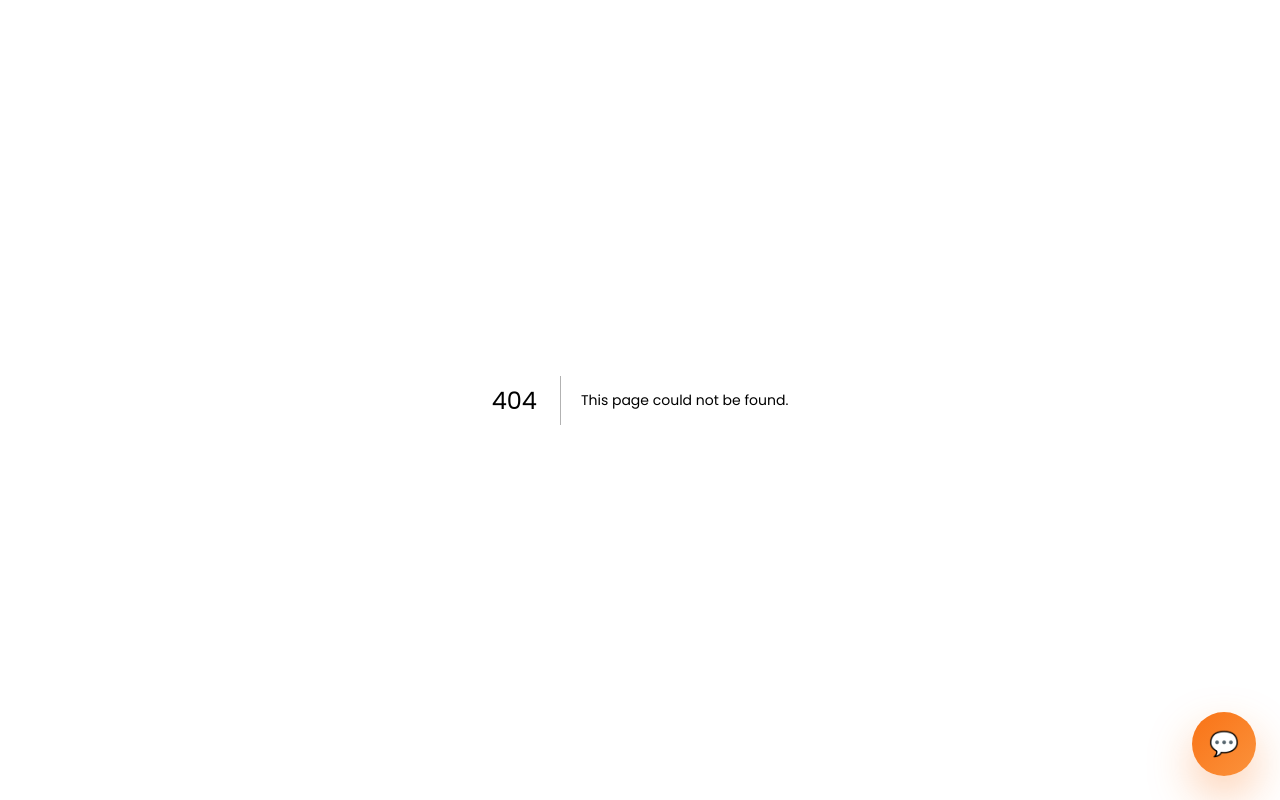
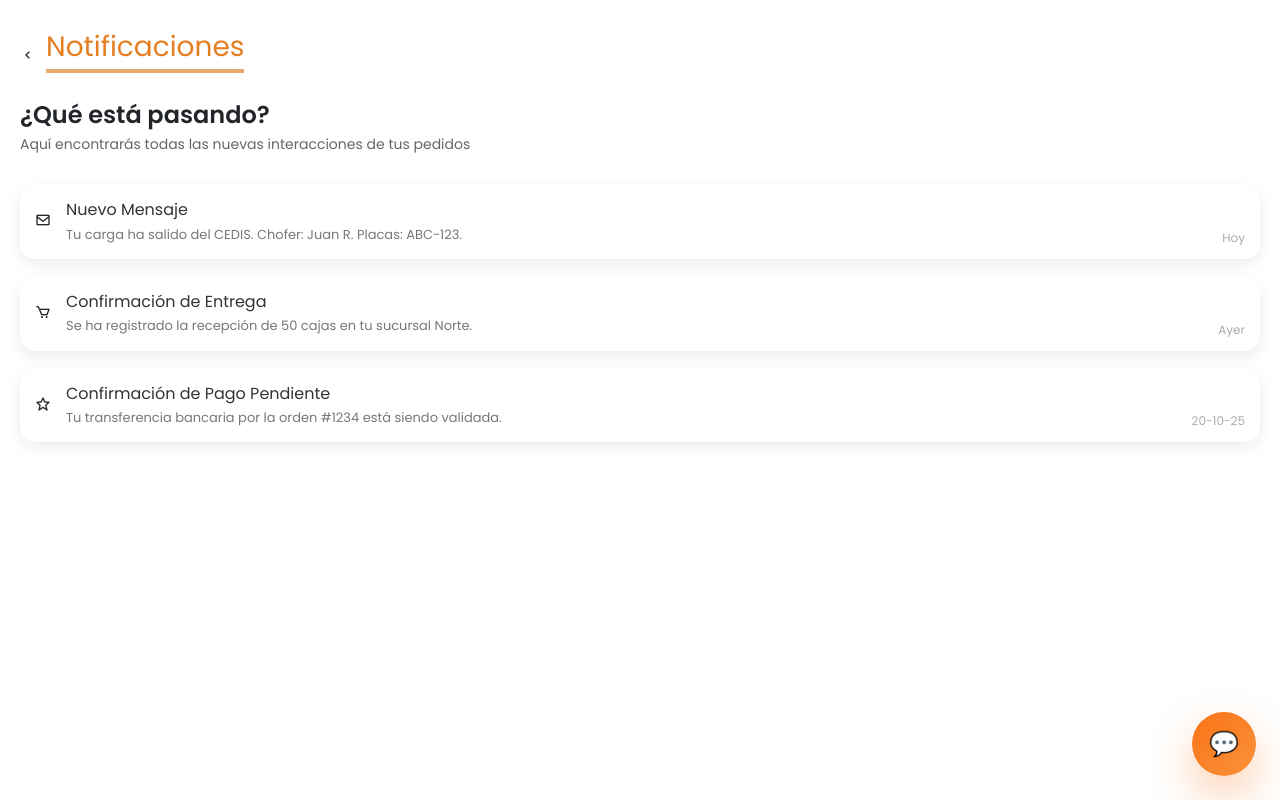
Before and after one commit to cin19-pri/DixemaWeb-nextJS, a Next.js app: page /notificacionesprovedor in a window 1280 px wide. Before the commit this address had no page. Built offline with nearby package versions, Linux system fonts and the light colour scheme.

Commit message:
cosillas

```diff
--- /dev/null
+++ b/src/app/notificacionesprovedor/notificacionesprovedor.module.css
@@ -0,0 +1,124 @@
+/* ===== CONTENEDOR ===== */
+
+.notificationscontainer {
+  padding: 30px 20px 50px;
+}
+
+/* ===== HEADER ===== */
+
+.notificationsheader {
+  display: flex;
+  justify-content: space-between;
+  align-items: center;
+}
+
+.titleleft {
+  display: flex;
+  align-items: center;
+  gap: 10px;
+}
+
+.titleleft h1 {
+  color: #e67e22;
+  font-size: 28px;
+  border-bottom: 4px solid #e6a86b;
+  padding-bottom: 5px;
+}
+
+.backicon {
+  font-size: 26px;
+  color: #e67e22;
+  cursor: pointer;
+}
+
+.headeravatar img {
+  width: 60px;
+  height: 60px;
+  border-radius: 50%;
+  background: #a2d2d2;
+}
+
+/* ===== SUBTEXTO ===== */
+
+.notificationssubtitle {
+  margin: 20px 0 30px;
+}
+
+.notificationssubtitle h4 {
+  margin: 0;
+  font-weight: 600;
+}
+
+.notificationssubtitle p {
+  margin-top: 5px;
+  color: #666;
+  font-size: 14px;
+}
+
+/* ===== TARJETAS ===== */
+
+.notificationcard {
+  background: white;
+  display: flex;
+  align-items: center;
+  gap: 15px;
+  padding: 15px;
+  margin-bottom: 18px;
+  border-radius: 15px;
+  box-shadow: 0 5px 15px rgba(0, 0, 0, 0.08);
+  position: relative;
+  transition: 0.3s;
+}
+
+.notificationcard:hover {
+  transform: translateY(-3px);
+}
+
+/* icono circular */
+
+.iconcircle {
+  width: 50px;
+  height: 50px;
+  border-radius: 50%;
+  display: flex;
+  align-items: center;
+  justify-content: center;
+  color: white;
+  font-size: 22px;
+}
+
+.pink {
+  background: #e4bff7;
+}
+
+.lila {
+  background: #c5bff7;
+}
+
+.dark {
+  background: #5e56ac;
+}
+
+/* contenido */
+
+.notificationcontent h3 {
+  margin: 0;
+  font-size: 16px;
+  color: #333;
+}
+
+.notificationcontent p {
+  margin: 5px 0 0;
+  font-size: 13px;
+  color: #777;
+}
+
+/* fecha */
+
+.date {
+  position: absolute;
+  right: 15px;
+  bottom: 12px;
+  font-size: 12px;
+  color: #aaa;
+}
--- /dev/null
+++ b/src/app/notificacionesprovedor/page.tsx
@@ -0,0 +1,76 @@
+"use client";
+
+import React from "react";
+import { useRouter } from "next/navigation";
+import styles from "./notificacionesprovedor.module.css";
+
+export default function Notificaciones() {
+  const router = useRouter();
+
+  const notifications = [
+    {
+      id: 1,
+      title: "Nuevo Mensaje",
+      text: "Tu carga ha salido del CEDIS. Chofer: Juan R. Placas: ABC-123.",
+      date: "Hoy",
+      icon: "bx-envelope",
+      color: "pink",
+    },
+    {
+      id: 2,
+      title: "Confirmación de Entrega",
+      text: "Se ha registrado la recepción de 50 cajas en tu sucursal Norte.",
+      date: "Ayer",
+      icon: "bx-cart",
+      color: "lila",
+    },
+    {
+      id: 3,
+      title: "Confirmación de Pago Pendiente",
+      text: "Tu transferencia bancaria por la orden #1234 está siendo validada.",
+      date: "20-10-25",
+      icon: "bx-star",
+      color: "dark",
+    },
+  ];
+
+  return (
+    <>
+      <div className={styles.notificationscontainer}>
+        {/* HEADER */}
+        <div className={styles.notificationsheader}>
+          <div className={styles.titleleft}>
+            <i
+              className="bx bx-chevron-left back-icon"
+              onClick={() => router.back()}
+            ></i>
+            <h1>Notificaciones</h1>
+          </div>
+        </div>
+
+        {/* SUBTITULO */}
+        <div className={styles.notificationssubtitle}>
+          <h4>¿Qué está pasando?</h4>
+          <p>Aquí encontrarás todas las nuevas interacciones de tus pedidos</p>
+        </div>
+
+        {/* LISTA DE NOTIFICACIONES */}
+
+        {notifications.map((n) => (
+          <div key={n.id} className={styles.notificationcard}>
+            <div className={`icon-circle ${n.color}`}>
+              <i className={`bx ${n.icon}`}></i>
+            </div>
+
+            <div className={styles.notificationcontent}>
+              <h3>{n.title}</h3>
+              <p>{n.text}</p>
+            </div>
+
+            <span className={styles.date}>{n.date}</span>
+          </div>
+        ))}
+      </div>
+    </>
+  );
+}
```
Also changed, not shown: src/app/gestion_producto/page.tsx (+134 -33 lines), src/componentes/Navbar.jsx (+0 -8 lines).
